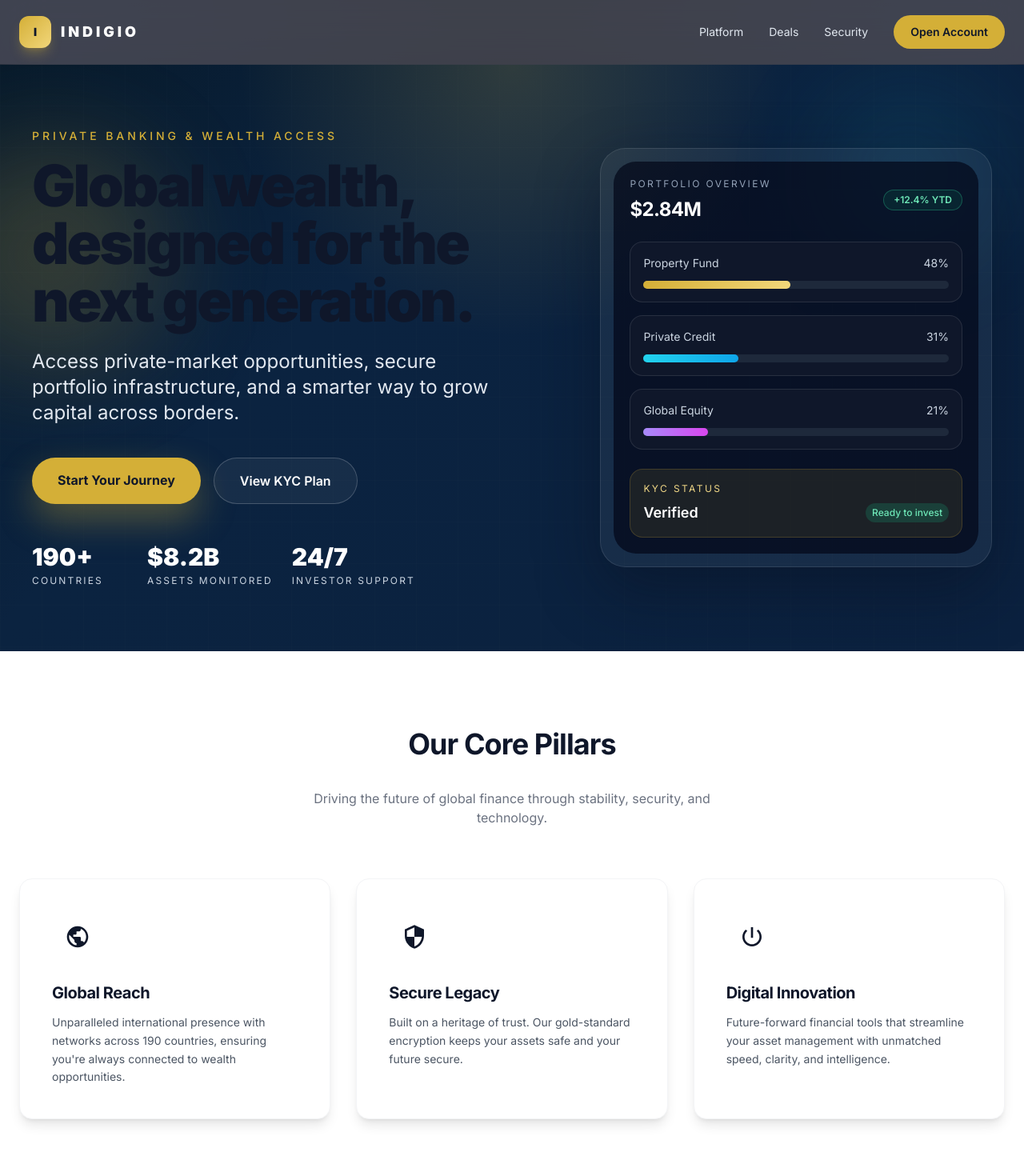
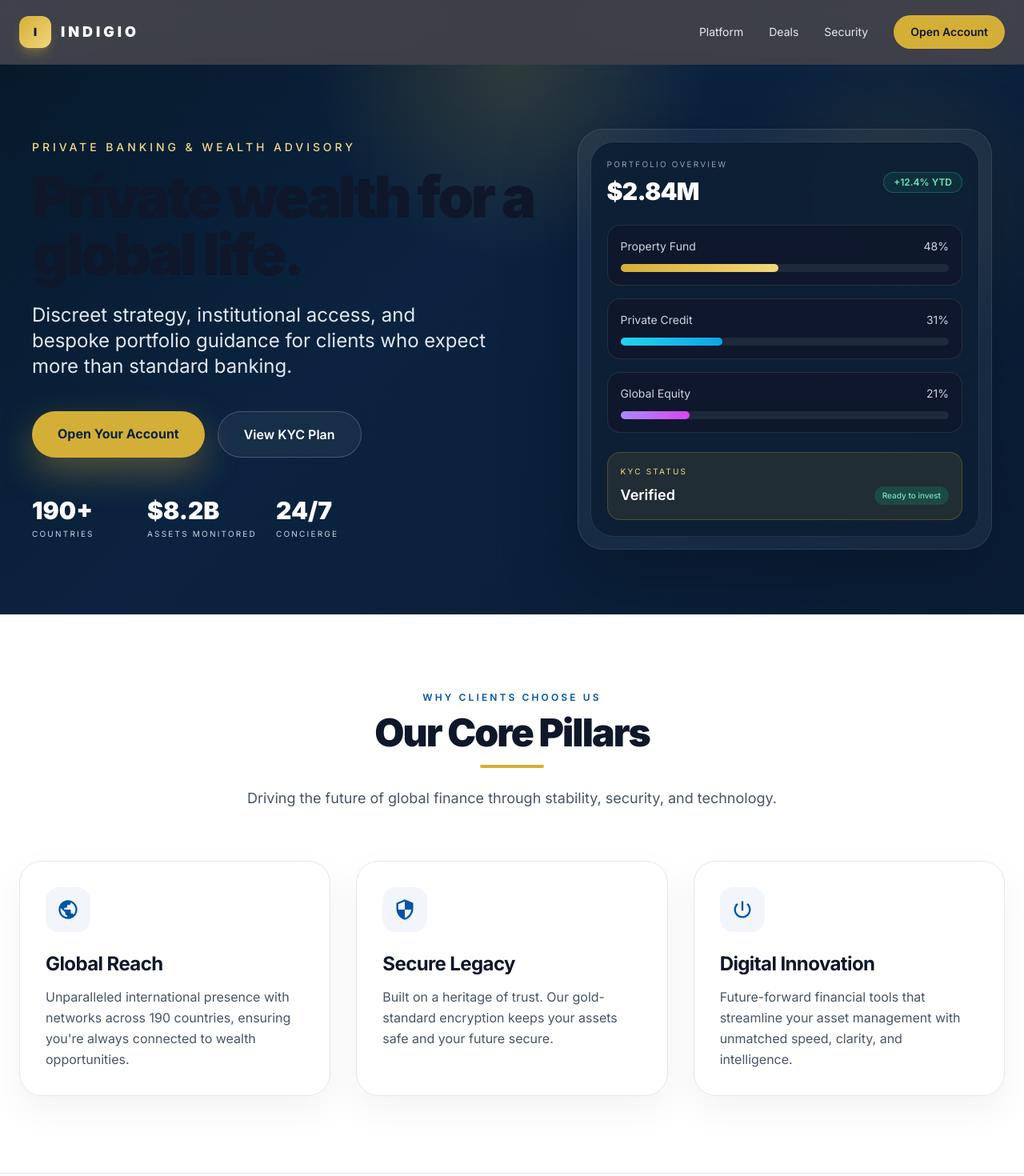
Before and after one commit to homlander2cool/indigio-prototype, a Next.js app: page / in a window 1280 px wide. Shown: the top 1470 px of the page at 80% size. Built offline with nearby package versions, Linux system fonts and the light colour scheme.

Commit message:
update 2.9

```diff
--- a/app/globals.css
+++ b/app/globals.css
@@ -3,14 +3,16 @@
 @tailwind utilities;
 
 :root {
-  --bg: #f8fafc;
-  --panel: rgba(255, 255, 255, 0.8);
-  --line: rgba(15, 23, 42, 0.08);
-  --text: #0f172a;
-  --muted: #475569;
-  --brand: #0055a4;
-  --brand-2: #0b2340;
+  --bg: #f6f1e7;
+  --panel: rgba(255, 255, 255, 0.9);
+  --line: rgba(11, 35, 64, 0.08);
+  --text: #102033;
+  --muted: #5d6b7a;
+  --brand: #0b2340;
+  --brand-2: #1d3354;
   --gold: #d4af37;
+  --gold-soft: #f1d98e;
+  --ivory: #f8f5f0;
 }
 
 html {
@@ -18,26 +20,38 @@ html {
 }
 
 body {
-  @apply bg-slate-50 text-slate-900 antialiased;
-  background-image: radial-gradient(circle at top, rgba(212, 175, 55, 0.12), transparent 18%),
-    linear-gradient(180deg, #f8fafc 0%, #f1f5f9 100%);
+  @apply bg-[#f6f1e7] text-slate-900 antialiased;
+  background-image: radial-gradient(circle at top, rgba(212, 175, 55, 0.12), transparent 22%),
+    linear-gradient(180deg, #f6f1e7 0%, #f2efe9 100%);
 }
 
-h1, h2, h3, h4 {
+::selection {
+  background: rgba(212, 175, 55, 0.28);
+  color: #102033;
+}
+
+h1,
+h2,
+h3,
+h4 {
   @apply tracking-tight text-slate-900;
+}
+
+p {
+  @apply text-slate-600;
 }
 
 @layer components {
   .panel {
-    @apply rounded-3xl border border-slate-200/80 bg-white/85 shadow-[0_20px_50px_rgba(15,23,42,0.06)] backdrop-blur-sm;
+    @apply rounded-[30px] border border-[#d9d2c3] bg-white/80 shadow-[0_22px_60px_rgba(16,32,51,0.06)] backdrop-blur-sm;
   }
 
   .gold-button {
-    @apply inline-flex items-center justify-center rounded-full bg-[#d4af37] px-6 py-3 text-sm font-bold text-slate-900 transition hover:-translate-y-0.5 hover:bg-[#e7c861];
+    @apply inline-flex items-center justify-center rounded-full bg-[#d4af37] px-6 py-3 text-sm font-bold text-[#102033] transition duration-300 hover:-translate-y-0.5 hover:bg-[#e7c861] hover:shadow-[0_18px_40px_rgba(212,175,55,0.28)];
   }
 
   .ghost-button {
-    @apply inline-flex items-center justify-center rounded-full border border-slate-200 bg-white px-6 py-3 text-sm font-semibold text-slate-700 transition hover:border-slate-300 hover:bg-slate-50;
+    @apply inline-flex items-center justify-center rounded-full border border-[#d7d0c2] bg-white px-6 py-3 text-sm font-semibold text-[#1a2c42] transition duration-300 hover:border-[#c7b899] hover:bg-[#f9f5ed];
   }
 }
 
@@ -45,8 +59,15 @@ h1, h2, h3, h4 {
   .animate-fade-in {
     animation: fadeIn 0.8s ease-out forwards;
   }
+
   @keyframes fadeIn {
-    from { opacity: 0; transform: translateY(20px); }
-    to { opacity: 1; transform: translateY(0); }
+    from {
+      opacity: 0;
+      transform: translateY(18px);
+    }
+    to {
+      opacity: 1;
+      transform: translateY(0);
+    }
   }
 }
--- a/components/Features.tsx
+++ b/components/Features.tsx
@@ -18,23 +18,30 @@ const features = [
 
 export default function Features() {
   return (
-    <section className="py-24 bg-white px-6 border-b border-gray-100">
-      <div className="max-w-7xl mx-auto">
-        <div className="text-center mb-16">
-          <h2 className="text-4xl font-bold text-rbc-blue mb-2">Our Core Pillars</h2>
-          <div className="w-16 h-1 bg-rbc-gold mx-auto rounded-full mb-6"></div>
-          <p className="text-gray-500 max-w-lg mx-auto">Driving the future of global finance through stability, security, and technology.</p>
+    <section className="border-b border-slate-200 bg-white px-6 py-24">
+      <div className="mx-auto max-w-7xl">
+        <div className="mb-16 text-center">
+          <p className="mb-3 text-xs font-semibold uppercase tracking-[0.26em] text-[#0055a4]">Why clients choose us</p>
+          <h2 className="mb-4 text-4xl font-black tracking-[-0.04em] text-slate-900 md:text-5xl">Our Core Pillars</h2>
+          <div className="mx-auto mb-6 h-1 w-20 rounded-full bg-[#d4af37]" />
+          <p className="mx-auto max-w-2xl text-lg text-slate-600">
+            Driving the future of global finance through stability, security, and technology.
+          </p>
         </div>
-        <div className="grid md:grid-cols-3 gap-8">
+
+        <div className="grid gap-8 md:grid-cols-3">
           {features.map((item, i) => (
-            <div key={i} className="group bg-white p-10 rounded-2xl border border-gray-100 shadow-lg hover:shadow-2xl transition-all duration-300 hover:border-rbc-blue/20 flex flex-col items-start text-left">
-              <div className="bg-rbc-blue/5 rounded-xl p-4 text-rbc-blue mb-6 group-hover:bg-rbc-blue group-hover:text-white transition-colors duration-300">
-                <svg xmlns="http://www.w3.org/2000/svg" viewBox="0 0 24 24" fill="currentColor" className="w-8 h-8">
+            <div
+              key={i}
+              className="group flex flex-col items-start rounded-[28px] border border-slate-200 bg-white p-8 shadow-[0_18px_50px_rgba(15,23,42,0.05)] transition-all duration-300 hover:-translate-y-1 hover:border-[#0055a4]/20 hover:shadow-[0_26px_60px_rgba(15,23,42,0.08)]"
+            >
+              <div className="mb-6 flex h-14 w-14 items-center justify-center rounded-2xl bg-[#0055a4]/5 text-[#0055a4] transition-colors duration-300 group-hover:bg-[#0055a4] group-hover:text-white">
+                <svg xmlns="http://www.w3.org/2000/svg" viewBox="0 0 24 24" fill="currentColor" className="h-7 w-7">
                   {item.svg}
                 </svg>
               </div>
-              <h3 className="text-xl font-bold text-rbc-blue mb-3">{item.title}</h3>
-              <p className="text-gray-600 leading-relaxed text-sm">{item.desc}</p>
+              <h3 className="mb-3 text-2xl font-bold text-slate-900">{item.title}</h3>
+              <p className="text-base leading-relaxed text-slate-600">{item.desc}</p>
             </div>
           ))}
         </div>
--- a/components/Hero.tsx
+++ b/components/Hero.tsx
@@ -3,30 +3,30 @@ import Link from "next/link";
 const stats = [
   { value: "190+", label: "countries" },
   { value: "$8.2B", label: "assets monitored" },
-  { value: "24/7", label: "investor support" },
+  { value: "24/7", label: "concierge" },
 ];
 
 const content = {
-  title: "Global wealth, designed for the next generation.",
-  subtitle: "Access private-market opportunities, secure portfolio infrastructure, and a smarter way to grow capital across borders.",
-  ctaPrimary: "Start Your Journey",
+  title: "Private wealth for a global life.",
+  subtitle: "Discreet strategy, institutional access, and bespoke portfolio guidance for clients who expect more than standard banking.",
+  ctaPrimary: "Open Your Account",
   ctaSecondary: "View KYC Plan",
 };
 
 export default function Hero() {
   return (
-    <section className="relative overflow-hidden bg-[radial-gradient(circle_at_top,_rgba(212,175,55,0.18),transparent_35%),linear-gradient(135deg,#071a2b_0%,#0b2340_35%,#0b213f_100%)] text-white">
-      <div className="absolute inset-0 bg-[linear-gradient(rgba(255,255,255,0.03)_1px,transparent_1px),linear-gradient(90deg,rgba(255,255,255,0.03)_1px,transparent_1px)] bg-[size:52px_52px] opacity-30" />
-      <div className="absolute -left-20 top-24 h-72 w-72 rounded-full bg-[#d4af37]/20 blur-3xl" />
-      <div className="absolute right-10 top-8 h-52 w-52 rounded-full bg-cyan-400/10 blur-3xl" />
+    <section className="relative overflow-hidden bg-[radial-gradient(circle_at_top,_rgba(212,175,55,0.18),transparent_26%),linear-gradient(135deg,#071a2b_0%,#0b2340_40%,#0a1d35_100%)] text-white">
+      <div className="absolute inset-0 bg-[linear-gradient(rgba(255,255,255,0.03)_1px,transparent_1px),linear-gradient(90deg,rgba(255,255,255,0.03)_1px,transparent_1px)] bg-[size:52px_52px] opacity-25" />
+      <div className="absolute -left-10 top-28 h-80 w-80 rounded-full bg-[#d4af37]/18 blur-3xl" />
+      <div className="absolute right-8 top-10 h-64 w-64 rounded-full bg-[#d4af37]/10 blur-3xl" />
 
       <div className="relative z-10 mx-auto flex min-h-[86vh] max-w-7xl items-center px-6 py-20 md:px-10">
-        <div className="grid w-full items-center gap-12 lg:grid-cols-[1.15fr_0.85fr]">
+        <div className="grid w-full items-center gap-12 lg:grid-cols-[1.1fr_0.9fr]">
           <div className="animate-fade-in">
-            <p className="mb-4 text-sm font-medium uppercase tracking-[0.28em] text-[#d4af37]">
-              Private banking & wealth access
+            <p className="mb-4 text-sm font-medium uppercase tracking-[0.28em] text-[#f0d786]">
+              Private banking & wealth advisory
             </p>
-            <h1 className="max-w-2xl text-5xl font-black leading-[1.05] tracking-[-0.04em] md:text-7xl">
+            <h1 className="max-w-2xl text-5xl font-black leading-[1.02] tracking-[-0.05em] md:text-7xl">
               {content.title}
             </h1>
             <p className="mt-6 max-w-xl text-lg text-slate-200 md:text-2xl">
@@ -36,7 +36,7 @@ export default function Hero() {
             <div className="mt-10 flex flex-col gap-4 sm:flex-row">
               <Link
                 href="/login"
-                className="rounded-full bg-[#d4af37] px-8 py-4 text-center text-base font-bold text-slate-900 shadow-[0_20px_45px_rgba(212,175,55,0.35)] transition hover:-translate-y-1 hover:bg-[#e7c861]"
+                className="rounded-full bg-[#d4af37] px-8 py-4 text-center text-base font-bold text-[#0b2340] shadow-[0_18px_45px_rgba(212,175,55,0.35)] transition hover:-translate-y-1 hover:bg-[#e7c861]"
               >
                 {content.ctaPrimary}
               </Link>
@@ -52,19 +52,19 @@ export default function Hero() {
               {stats.map((item) => (
                 <div key={item.label} className="min-w-[120px]">
                   <div className="text-2xl font-black text-white md:text-3xl">{item.value}</div>
-                  <div className="mt-1 text-xs uppercase tracking-[0.18em] text-slate-300">{item.label}</div>
+                  <div className="mt-1 text-[10px] uppercase tracking-[0.22em] text-slate-300">{item.label}</div>
                 </div>
               ))}
             </div>
           </div>
 
           <div className="animate-fade-in">
-            <div className="rounded-[32px] border border-white/10 bg-white/5 p-4 shadow-[0_30px_80px_rgba(8,15,30,0.45)] backdrop-blur-xl">
-              <div className="rounded-[28px] bg-slate-950/70 p-5">
+            <div className="rounded-[32px] border border-white/10 bg-white/5 p-4 shadow-[0_30px_90px_rgba(5,10,20,0.38)] backdrop-blur-xl">
+              <div className="rounded-[28px] bg-[#0d1f34]/90 p-5 ring-1 ring-white/5">
                 <div className="mb-6 flex items-center justify-between">
                   <div>
-                    <p className="text-xs uppercase tracking-[0.2em] text-slate-400">Portfolio overview</p>
-                    <h2 className="mt-2 text-2xl font-bold text-white">$2.84M</h2>
+                    <p className="text-[10px] uppercase tracking-[0.22em] text-slate-400">Portfolio overview</p>
+                    <h2 className="mt-2 text-3xl font-black text-white">$2.84M</h2>
                   </div>
                   <div className="rounded-full border border-emerald-400/30 bg-emerald-500/10 px-3 py-1 text-xs font-semibold text-emerald-300">
                     +12.4% YTD
@@ -72,42 +72,24 @@ export default function Hero() {
                 </div>
 
                 <div className="space-y-4">
-                  <div className="rounded-2xl border border-white/10 bg-slate-900 p-4">
-                    <div className="flex items-center justify-between text-sm text-slate-300">
-                      <span>Property Fund</span>
-                      <span>48%</span>
+                  {[['Property Fund', '48%', 'from-[#d4af37] to-[#f2d77a]'], ['Private Credit', '31%', 'from-cyan-400 to-sky-500'], ['Global Equity', '21%', 'from-violet-400 to-fuchsia-500']].map(([label, value, bar]) => (
+                    <div key={label} className="rounded-2xl border border-white/10 bg-slate-900/80 p-4">
+                      <div className="flex items-center justify-between text-sm text-slate-300">
+                        <span>{label}</span>
+                        <span>{value}</span>
+                      </div>
+                      <div className="mt-3 h-2.5 rounded-full bg-slate-800">
+                        <div className={`h-2.5 rounded-full bg-gradient-to-r ${bar}`} style={{ width: value }} />
+                      </div>
                     </div>
-                    <div className="mt-3 h-2.5 rounded-full bg-slate-800">
-                      <div className="h-2.5 w-[48%] rounded-full bg-gradient-to-r from-[#d4af37] to-[#f2d77a]" />
-                    </div>
-                  </div>
-
-                  <div className="rounded-2xl border border-white/10 bg-slate-900 p-4">
-                    <div className="flex items-center justify-between text-sm text-slate-300">
-                      <span>Private Credit</span>
-                      <span>31%</span>
-                    </div>
-                    <div className="mt-3 h-2.5 rounded-full bg-slate-800">
-                      <div className="h-2.5 w-[31%] rounded-full bg-gradient-to-r from-cyan-400 to-sky-500" />
-                    </div>
-                  </div>
-
-                  <div className="rounded-2xl border border-white/10 bg-slate-900 p-4">
-                    <div className="flex items-center justify-between text-sm text-slate-300">
-                      <span>Global Equity</span>
-                      <span>21%</span>
-                    </div>
-                    <div className="mt-3 h-2.5 rounded-full bg-slate-800">
-                      <div className="h-2.5 w-[21%] rounded-full bg-gradient-to-r from-violet-400 to-fuchsia-500" />
-                    </div>
-                  </div>
+                  ))}
                 </div>
 
-                <div className="mt-6 rounded-2xl border border-[#d4af37]/20 bg-[#d4af37]/10 p-4">
-                  <p className="text-xs uppercase tracking-[0.2em] text-[#f0d786]">KYC status</p>
+                <div className="mt-6 rounded-2xl border border-[#d4af37]/25 bg-[#d4af37]/10 p-4">
+                  <p className="text-[10px] uppercase tracking-[0.22em] text-[#f0d786]">KYC status</p>
                   <div className="mt-2 flex items-center justify-between">
                     <span className="text-lg font-semibold text-white">Verified</span>
-                    <span className="rounded-full bg-emerald-500/20 px-2 py-1 text-xs font-medium text-emerald-300">
+                    <span className="rounded-full bg-emerald-500/20 px-2.5 py-1 text-[10px] font-medium text-emerald-300">
                       Ready to invest
                     </span>
                   </div>
```
Also changed, not shown: app/login/page.tsx (+27 -24 lines).
